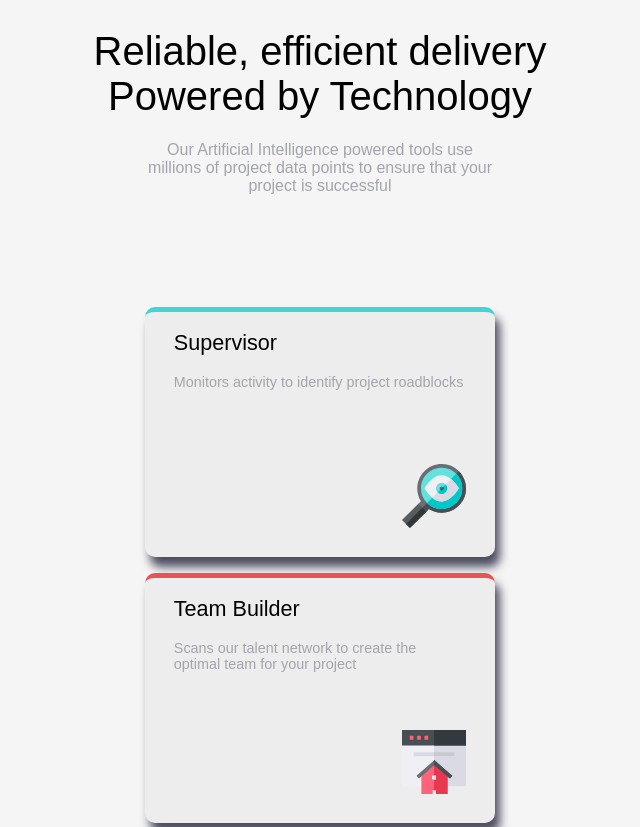
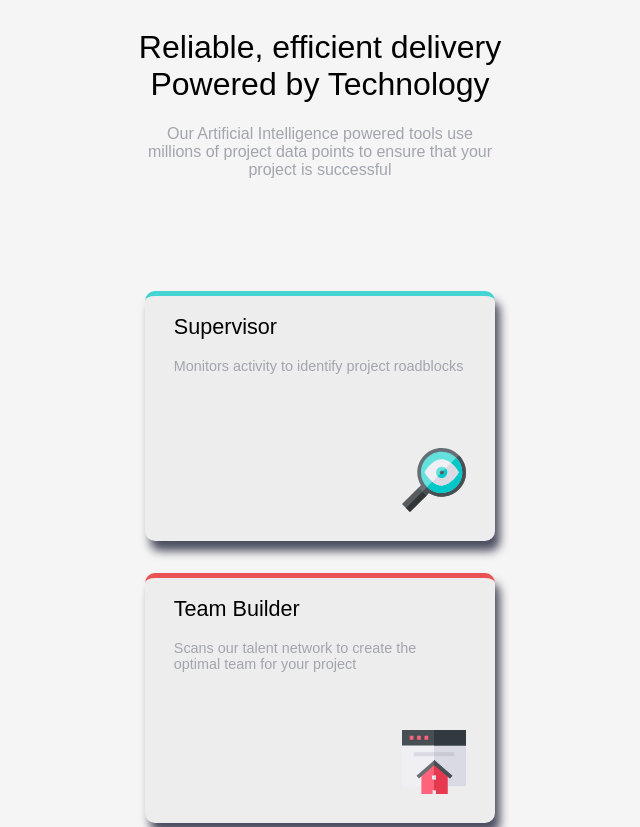
Before and after one commit to Einarr07/Reto-4-cartas-mobile, a plain HTML site: page index.html in a window 1280 px wide. Shown: the top 827 px of the page, without its empty margins (320-960 px from the left). Drawn offline with Linux system fonts and the light colour scheme.

Commit message:
cambio tamaño letra

```diff
--- a/css/style.css
+++ b/css/style.css
@@ -16,7 +16,7 @@
  }
 
  .titulo {
-     font-size: 2.5rem;
+     font-size: 2rem;
  }
 
  .subtitulo{
@@ -29,7 +29,8 @@
     display: grid;
     justify-content: center;
     grid-auto-flow: row;
-    row-gap: 1rem;
+    column-gap: 20rem;
+    row-gap: 2rem;
    width: 1200px;
    height: 550px;
    margin: 5em auto;
```
